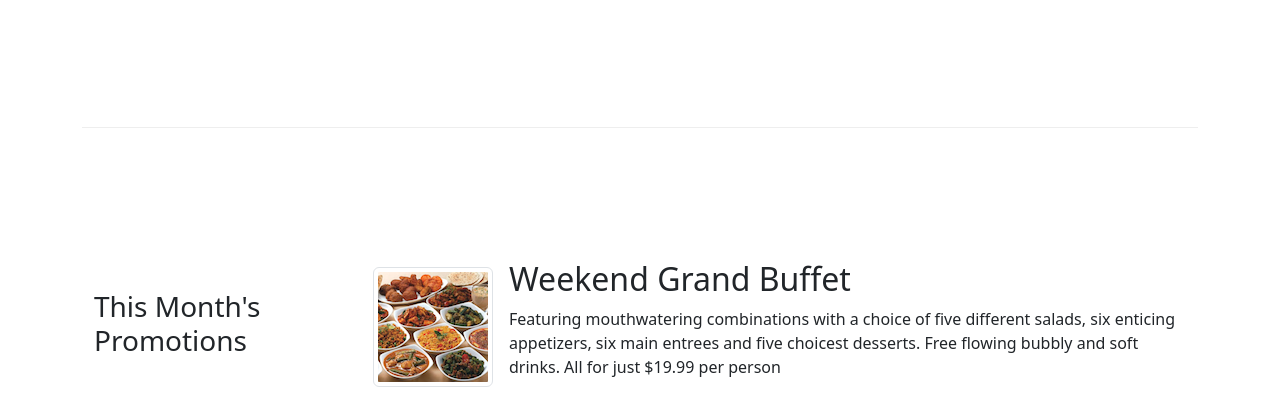
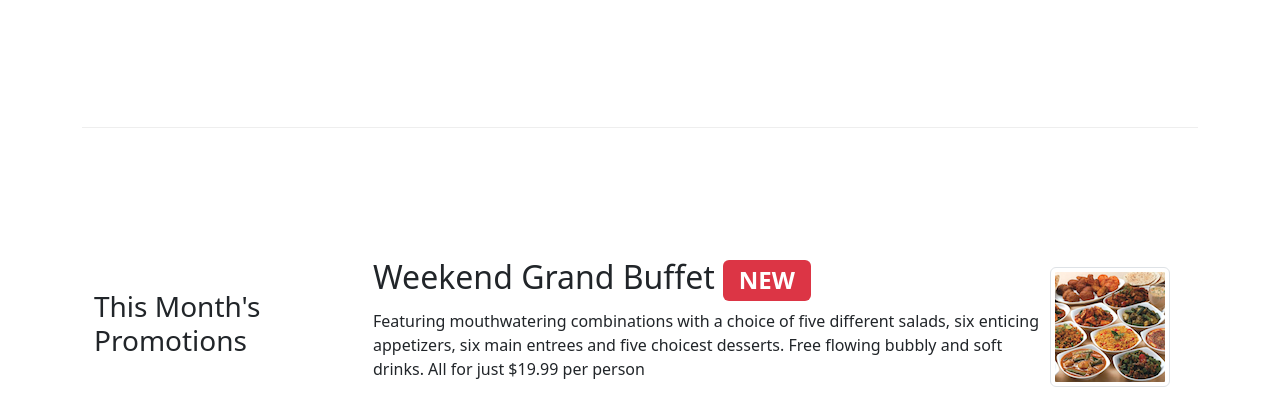
Before and after one commit to Gedeon4ick/Coursera---Bootstrap, a website: page index.html in a window 1280 px wide. Shown: the part 541-952 px from the top of the page. Drawn offline with nearby package versions, Linux system fonts and the light colour scheme.

Commit message:
Assignment 2 task 2

```diff
--- a/index.html
+++ b/index.html
@@ -78,9 +78,9 @@
             </div>
             <div class="col col-sm col-md">
                 <div class="media d-flex">
-                    <img src="img/buffet.png" alt="buffet" class="me-3 d-flex img-thumbnail align-self-center">
+                    <img src="img/buffet.png" alt="buffet" class="me-3 d-flex img-thumbnail align-self-center order-sm-last">
                     <div class="media-body ">
-                        <h2 class="mt-0">Weekend Grand Buffet</h2>
+                        <h2 class="mt-0">Weekend Grand Buffet <span class="badge text-bg-danger">NEW</span></h2>
                         <p class="d-none d-sm-block">Featuring mouthwatering combinations with a choice of five
                             different salads, six enticing appetizers,
                             six main entrees and five choicest desserts. Free flowing bubbly and soft drinks. All for
```
